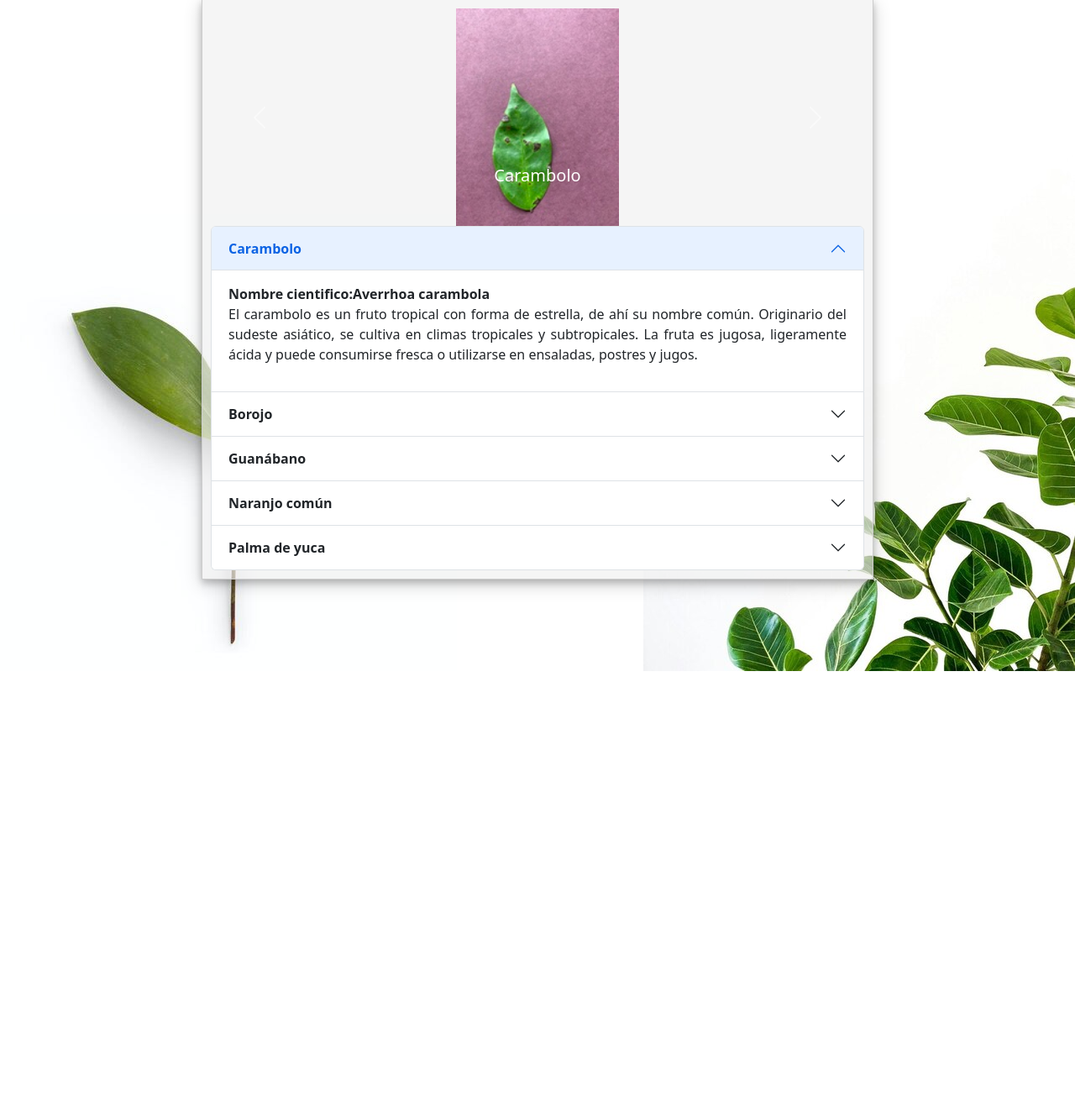
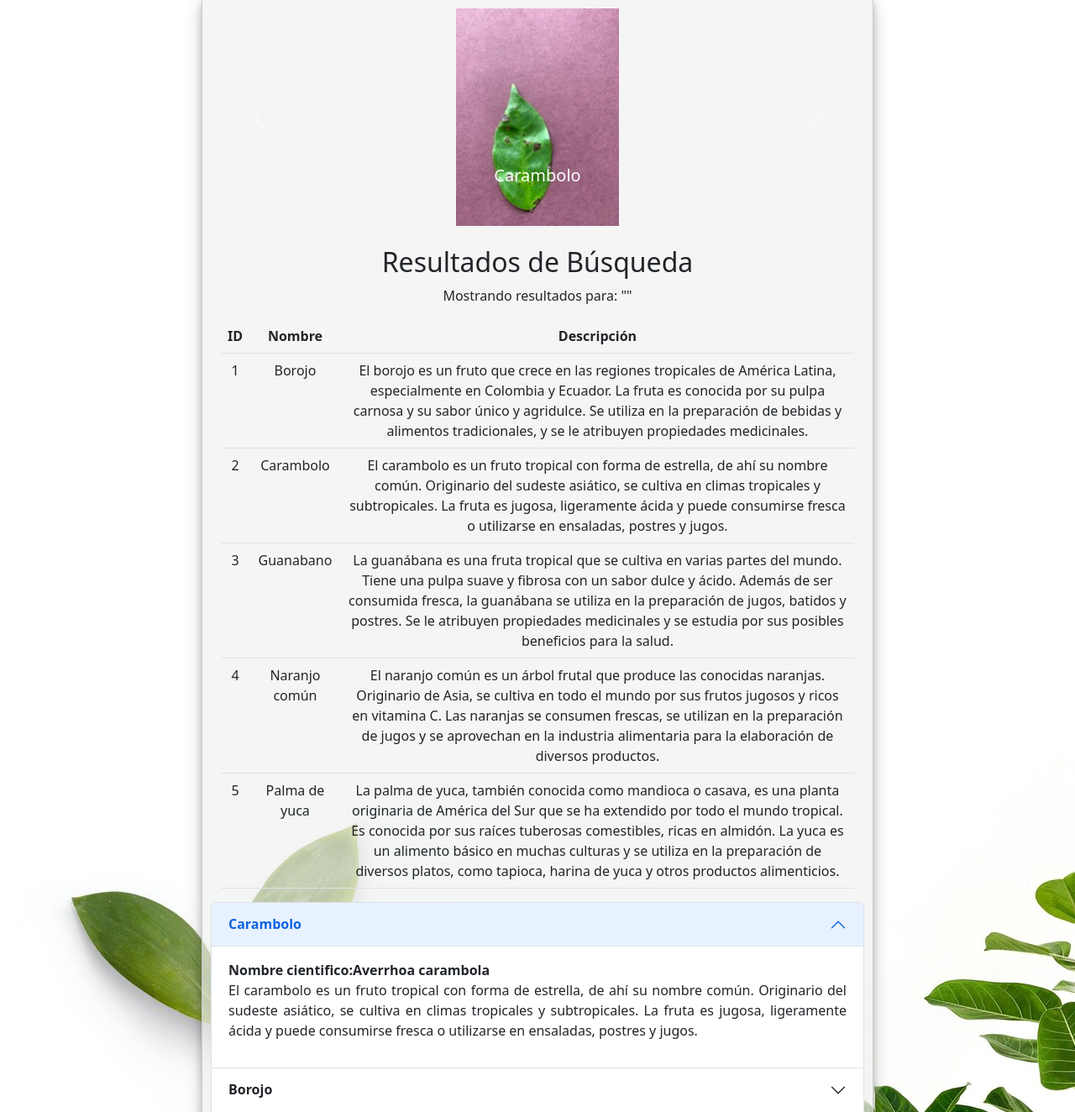
Before and after one commit to Psycho-afk/DeepLeaves, a Flask app: page /infoPl in a window 1280 px wide. Shown: the part 107-1431 px from the top of the page at 84% size. Before the commit the page ends 906 px from the top, so only its background shows below. Run offline with Flask 3, Linux system fonts and the light colour scheme; data comes from the database, SQL or seed files in the repository; data that the repository does not hold is empty; some libraries are stand-ins or nearby versions.

Commit message:
funcion de busqueda para encontrar plantas

```diff
--- a/app/templates/infoPl.html
+++ b/app/templates/infoPl.html
@@ -64,6 +64,36 @@
           <span class="visually-hidden">Next</span>
         </button>
       </div>
+
+      <!--Busqueda en bd-->
+      <div class="container mt-4">
+        <h2>Resultados de Búsqueda</h2>
+        <p>Mostrando resultados para: "{{ termino_busqueda }}"</p>
+        <table class="table">
+            <thead>
+                <tr>
+                    <th>ID</th>
+                    <th>Nombre</th>
+                    <th>Descripción</th>
+                    <!-- Agrega más columnas según sea necesario -->
+                </tr>
+            </thead>
+            <tbody>
+                {% for planta in resultados %}
+                    <tr>
+                        <td>{{ planta.id }}</td>
+                        <td>{{ planta.nombre }}</td>
+                        <td>{{ planta.descripcion }}</td>
+                        <!-- Agrega más columnas según sea necesario -->
+                    </tr>
+                {% endfor %}
+            </tbody>
+        </table>
+      </div>
+      <!--Busqueda en bd-->
+
+
+
       <!--accordion-->
 
       <div class="accordion" id="accordionExample">
```
